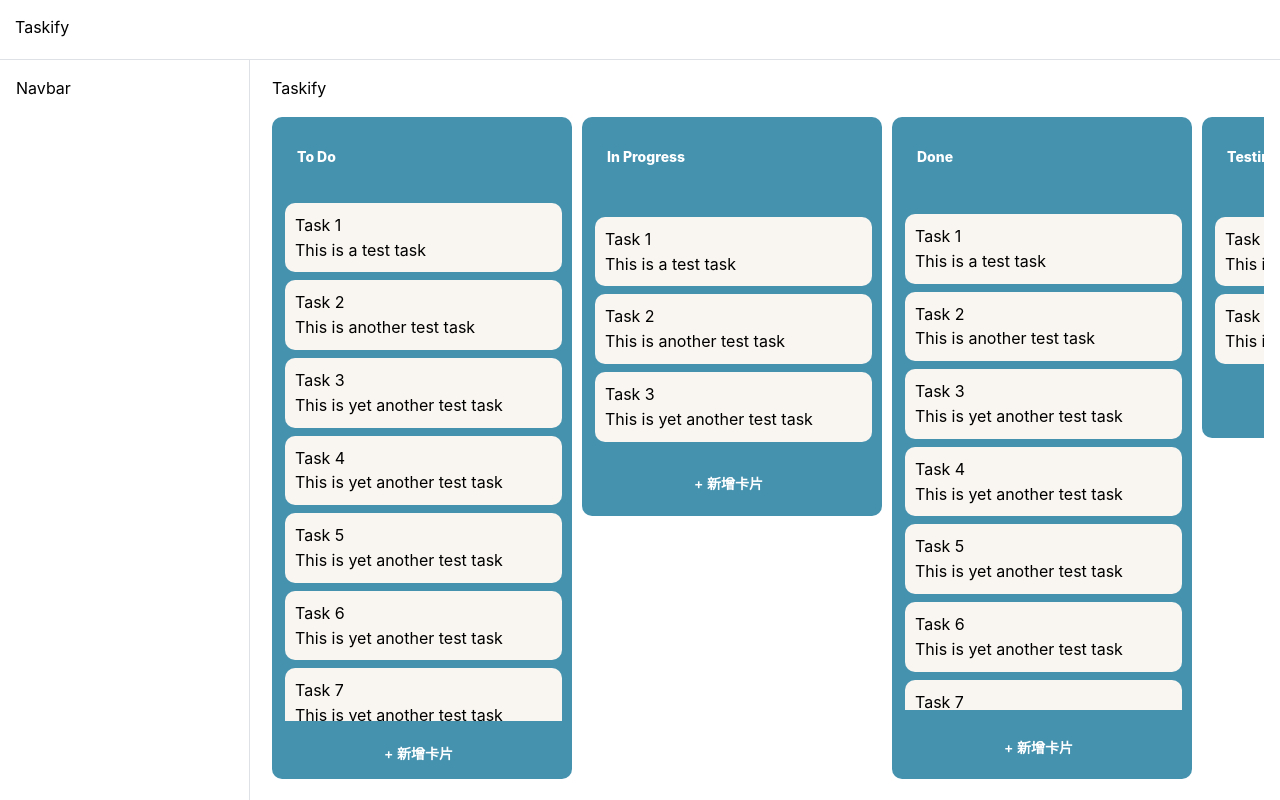
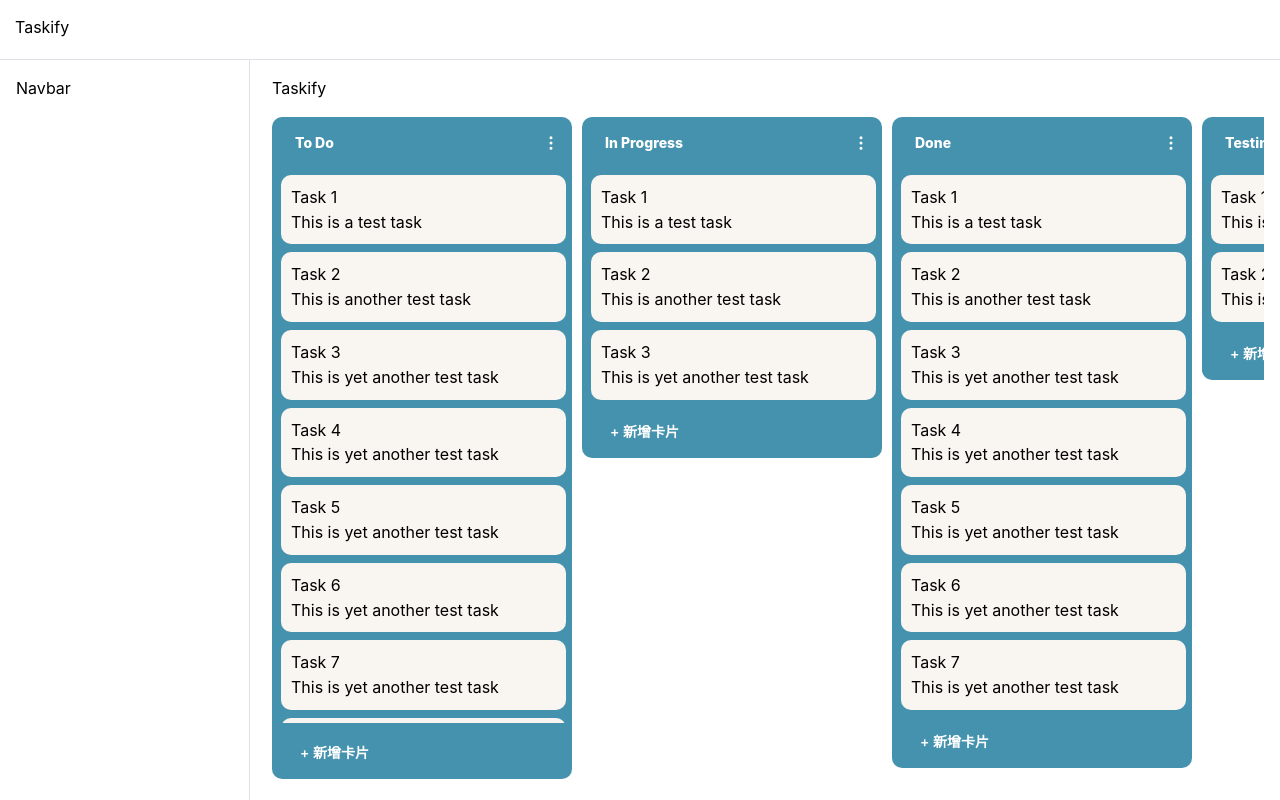
Before and after one commit to bblack1225/taskify, a React (Vite) app in the folder taskify-frontend/: page / in a window 1280 px wide. Built offline with nearby package versions, Linux system fonts and the light colour scheme.

Commit message:
feat: styling for title and add button to prevent container overflow

```diff
--- a/taskify-frontend/package.json
+++ b/taskify-frontend/package.json
@@ -19,6 +19,7 @@
     "@mantine/modals": "^7.1.5",
     "@mantine/notifications": "^7.1.5",
     "@reduxjs/toolkit": "^1.9.7",
+    "@tabler/icons-react": "^2.39.0",
     "@tanstack/react-query": "^5.0.0",
     "dayjs": "^1.11.10",
     "react": "^18.2.0",
--- a/taskify-frontend/src/components/TaskColumn.module.scss
+++ b/taskify-frontend/src/components/TaskColumn.module.scss
@@ -8,15 +8,22 @@
   .columnContainer {
     width: 300px;
     background: #4592af;
-    padding: 12px 2px 12px 5px;
+    padding: 8px 2px 4px 5px;
     border-radius: 10px;
-    max-height: calc(100% - 5px)
+    max-height: calc(100% - 5px);
   }
 }
 
+.taskTitleContainer {
+  padding: 0 2px;
+  overflow: visible;
+  justify-content: space-between;
+  align-items: center;
+}
+
 .taskTitle {
-  margin: 0 14px 0 4px;
-  padding: 10px 4px 20px;
+  margin: 0 4px;
+  flex: 2;
   background: transparent;
   input {
     background-color: #4592af;
@@ -35,7 +42,18 @@
 .taskContainer {
   overflow-x: hidden;
   overflow-y: auto;
-  margin: 4px;
+  // margin: 4px;
   padding: 2px 4px;
   gap: 8px;
 }
+
+.actionIcon {
+  &:hover {
+    background-color: #4589a4;
+  }
+}
+
+.addButtonContainer {
+  padding: 0px 4px 4px;
+  overflow: visible;
+}
--- a/taskify-frontend/src/components/TaskColumn.tsx
+++ b/taskify-frontend/src/components/TaskColumn.tsx
@@ -1,7 +1,8 @@
-import { Box, Button, Flex, Stack, TextInput } from "@mantine/core";
+import { ActionIcon, Box, Button, Flex, Stack, TextInput } from "@mantine/core";
 import style from "@/components/TaskColumn.module.scss";
 import TaskCard from "./TaskCard";
 import NewCardModal from "./NewCardModal";
+import { IconDotsVertical } from "@tabler/icons-react";
 import { useState } from "react";
 
 const COLUMN_DATA = [
@@ -167,24 +168,36 @@ function TaskColumn() {
       {COLUMN_DATA.map((column) => (
         <Flex style={{ flexShrink: 0 }} key={column.id}>
           <Box>
-            <Stack className={style.columnContainer}>
-              <TextInput
-                className={style.taskTitle}
-                defaultValue={column.title}
-              />
+            <Stack className={style.columnContainer} gap={"sm"}>
+              <Flex className={style.taskTitleContainer}>
+                <TextInput
+                  className={style.taskTitle}
+                  defaultValue={column.title}
+                />
+                <ActionIcon
+                  className={style.actionIcon}
+                  variant="transparent"
+                  color="white"
+                  size={"lg"}
+                >
+                  <IconDotsVertical size="1.125rem" />
+                </ActionIcon>
+              </Flex>
               <Stack className={style.taskContainer}>
                 {column.tasks.map((task) => (
                   <TaskCard key={task.id} task={task} />
                 ))}
               </Stack>
-              <Stack
-                // 為了因應tasks區塊的scroll bar空隙，所以margin要調整，後續可以重構
-                style={{ marginLeft: 4, marginRight: 14, padding: "2px 4px" }}
-              >
-                <Button color="#4592af" onClick={() => setModalOpen(true)}>
+              <Flex className={style.addButtonContainer}>
+                <Button
+                  w={"100%"}
+                  justify="flex-start"
+                  color="#4592af"
+                  onClick={() => setModalOpen(true)}
+                >
                   + 新增卡片
                 </Button>
-              </Stack>
+              </Flex>
             </Stack>
           </Box>
         </Flex>
```
Also changed, not shown: 1 other file (tests, documents, lock files or other folders).
